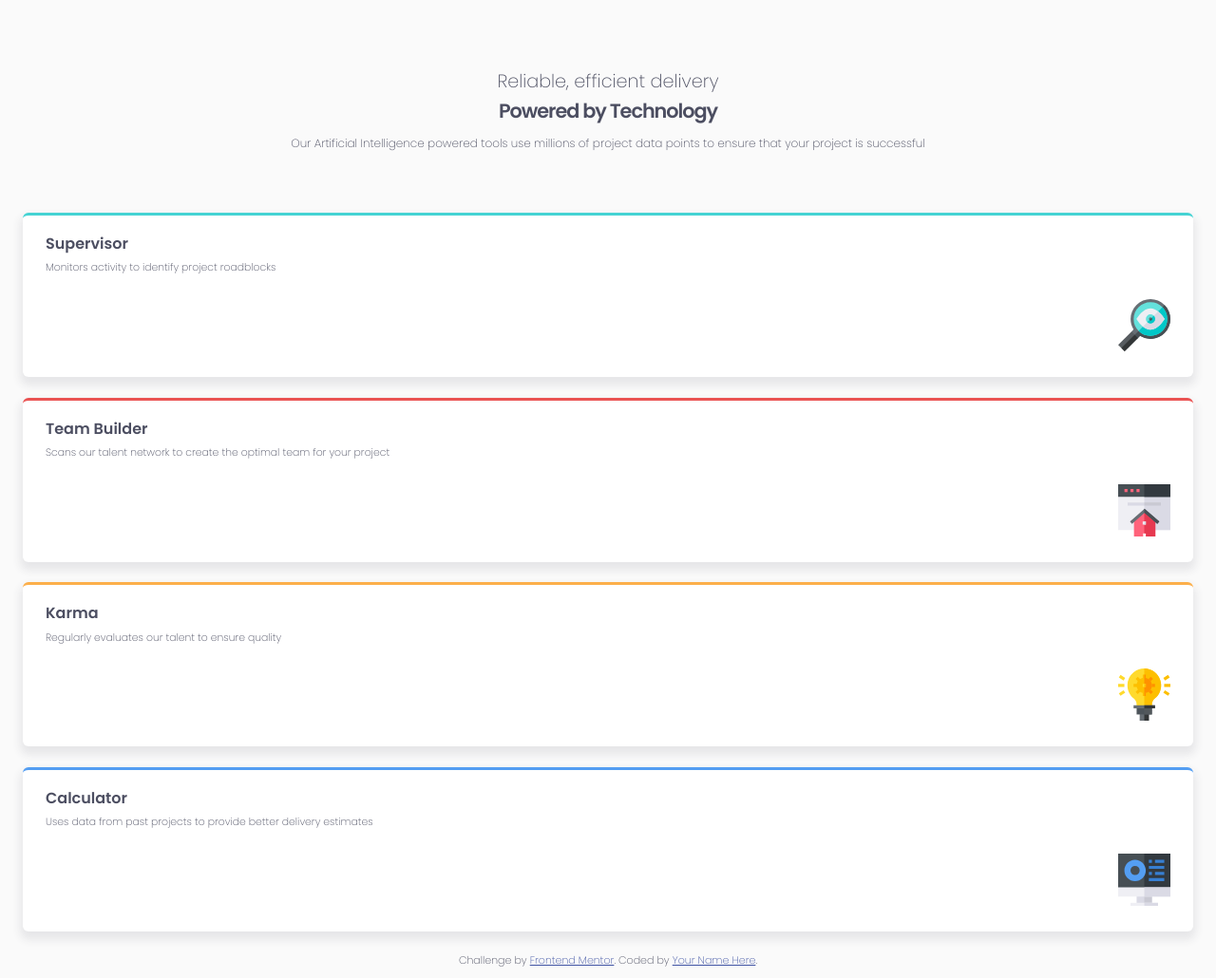
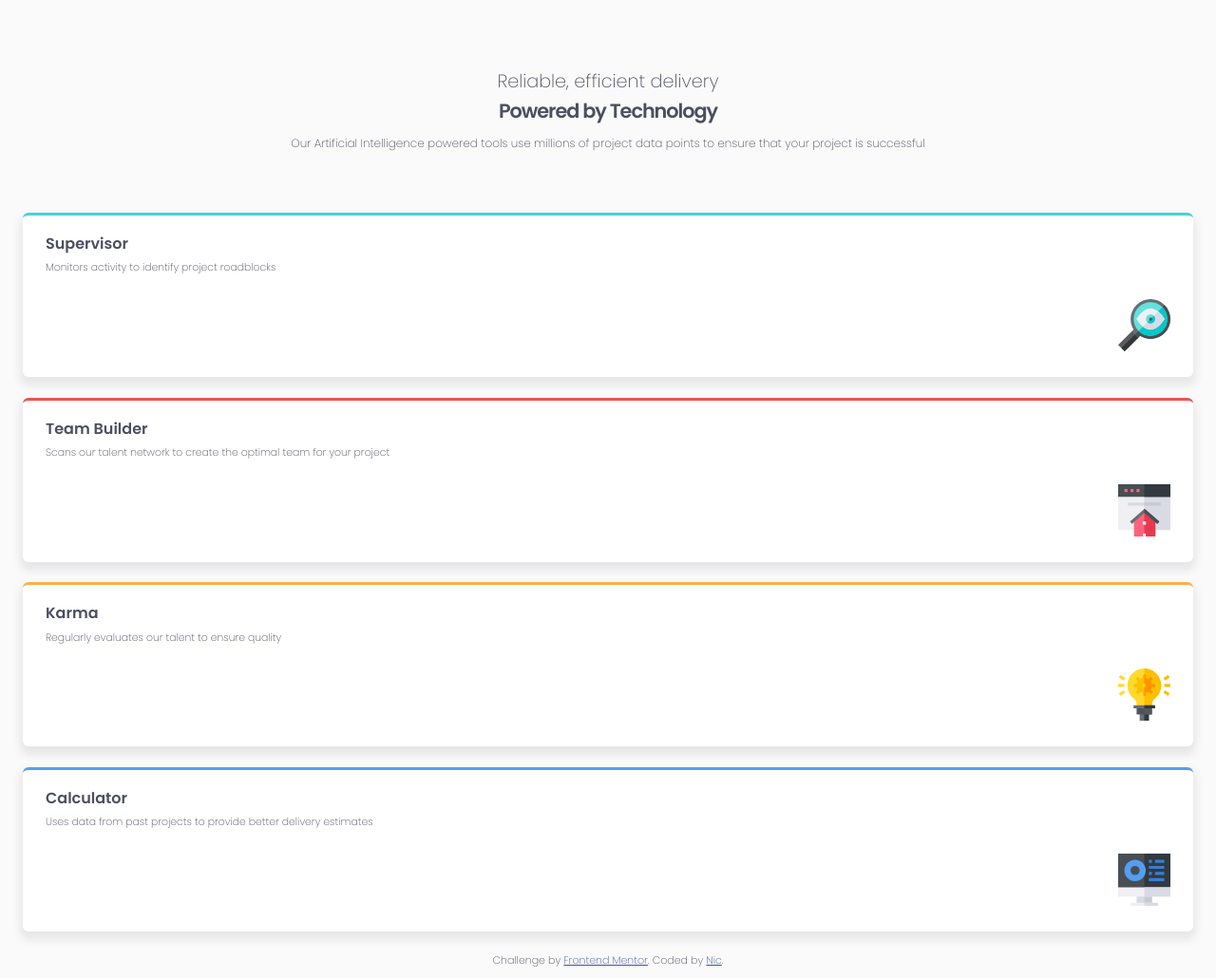
Before and after one commit to nicm42/four-car-feature-section, a website: page index.html in a window 1280 px wide. Shown: the whole page at 95% size. Drawn offline with Linux system fonts and the light colour scheme.

Commit message:
Added my name and GitHub link to footer

```diff
--- a/index.html
+++ b/index.html
@@ -55,7 +55,7 @@
   <footer>
     <p class="attribution">
       Challenge by <a href="https://www.frontendmentor.io?ref=challenge" target="_blank">Frontend Mentor</a>.
-      Coded by <a href="#">Your Name Here</a>.
+      Coded by <a href="https://github.com/nicm42">Nic</a>.
     </p>
   </footer>
 </body>
```
